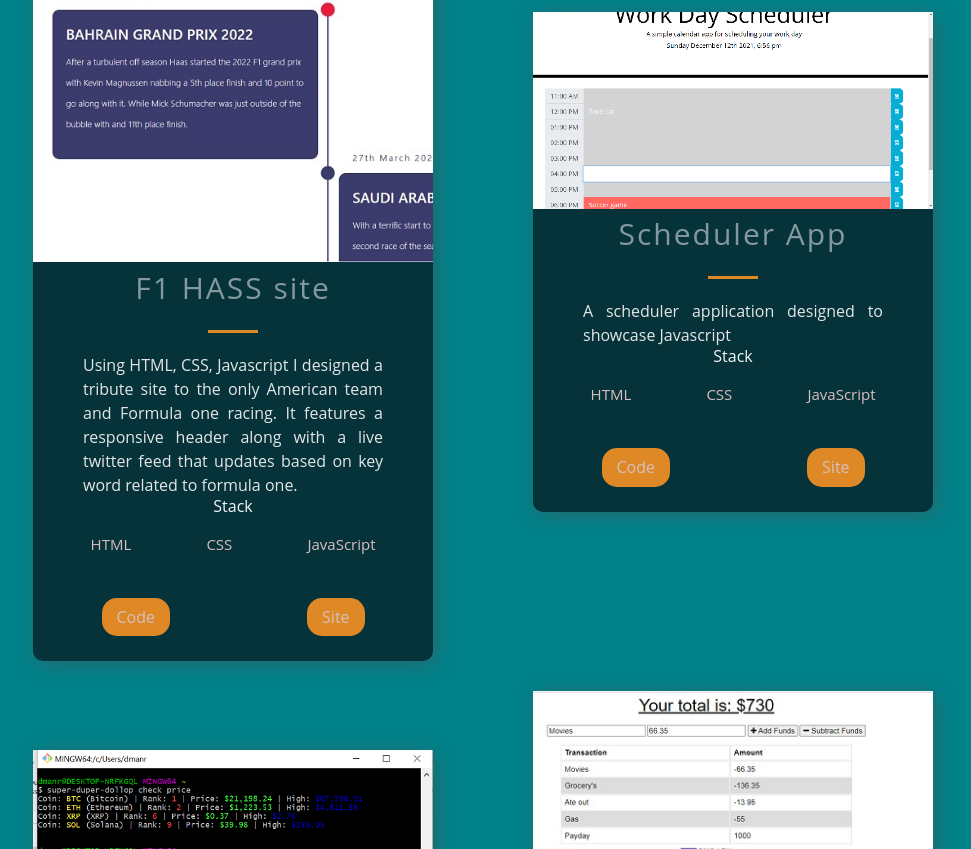
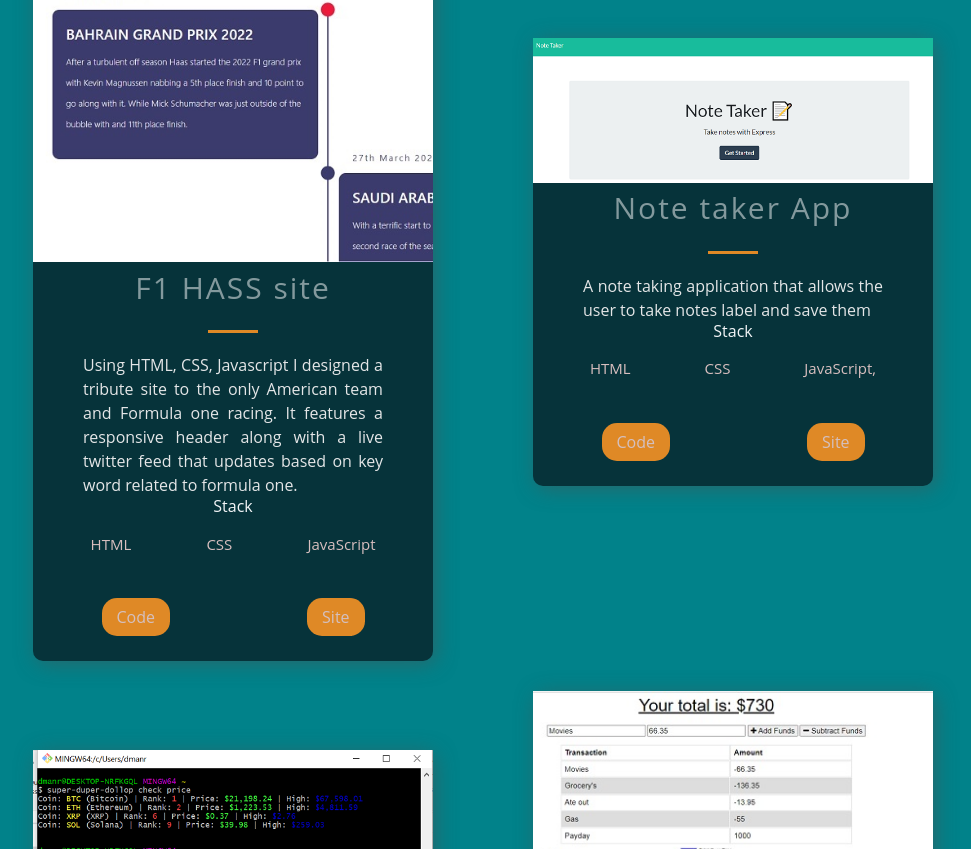
Before and after one commit to DMAN28/supreme-portfolio, a Next.js app: page / in a window 1280 px wide. Shown: the part 1411-2260 px from the top of the page, without its empty margins (157-1128 px from the left). Built offline with nearby package versions, Linux system fonts and the light colour scheme.

Commit message:
fixed projects links and updated them

```diff
--- a/package.json
+++ b/package.json
@@ -3,7 +3,7 @@
   "version": "0.1.0",
   "private": true,
   "scripts": {
-    "dev": "next dev",
+    "dev": "next dev ",
     "build": "next build && next export",
     "start": "next start"
   },
--- a/src/components/Projects/Projects.js
+++ b/src/components/Projects/Projects.js
@@ -30,8 +30,8 @@ const Projects = () => (
               </TagList>
             </div>
             <UtilityList>
-              <ExternalLinks href={visit}>Code</ExternalLinks>
-              <ExternalLinks href={source}>Site</ExternalLinks>
+              <ExternalLinks target="_blank" href={visit}>Code</ExternalLinks>
+              <ExternalLinks target="_blank" href={source}>Site</ExternalLinks>
             </UtilityList>
           </BlogCard>
       ))}
--- a/src/constants/constants.js
+++ b/src/constants/constants.js
@@ -4,17 +4,17 @@ export const projects = [
     description: "Using HTML, CSS, Javascript I designed a tribute site to the only American team and Formula one racing. It features a responsive header along with a live twitter feed that updates based on key word related to formula one.",
       image: '/images/1.png',
       tags: ['HTML', 'CSS', 'JavaScript',],
-    source: 'https://dman28.github.io/turbo-spork/',
-    visit: 'https://github.com/DMAN28/turbo-spork',
+    source: 'https://turbo-boat.herokuapp.com/',
+    visit: 'https://dman28.github.io/turbo-spork/',
     id: 0,
   },
   {
-    title: 'Scheduler App',
-    description:"A scheduler application designed to showcase Javascript",
+    title: 'Note taker App',
+    description:"A note taking application that allows the user to take notes label and save them",
     image: '/images/2.png',
-    tags: ['HTML', 'CSS', 'JavaScript'],
-    source: 'https://google.com',
-    visit: 'https://github.com/DMAN28/work-day-scheduler',
+    tags: ['HTML', 'CSS', 'JavaScript,'],
+    source: 'https://note-t8kr.herokuapp.com/',
+    visit: 'https://github.com/DMAN28/note-taker',
     id: 1,
   },
   {
@@ -32,8 +32,17 @@ export const projects = [
     image: '/images/4.jpg',
     tags: ['Express', 'Morgan', 'Mongoose'],
     source: 'https://github.com/DMAN28/potential-carnival',
-    visit: 'https://google.com',
+    visit: 'https://github.com/DMAN28/potential-carnival',
     id: 3,
+  },
+  {
+    title: 'Learn it',
+    description: "This was a team project designed to help users find and share learning resources for computer coding.",
+    image: '/images/5.jpg',
+    tags: ['JavaScript', 'CSS', 'Node'],
+    source: 'https://damp-journey-96412.herokuapp.com/',
+    visit: 'https://github.com/ChristopherLawn/learn-code-work',
+    id: 4,
   },
 ];
 
```
Also changed, not shown: public/images/2.png, public/images/5.jpg (added).
